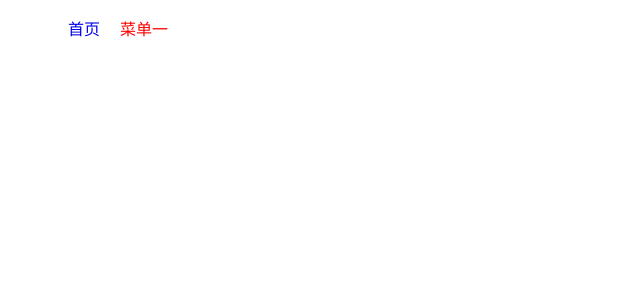
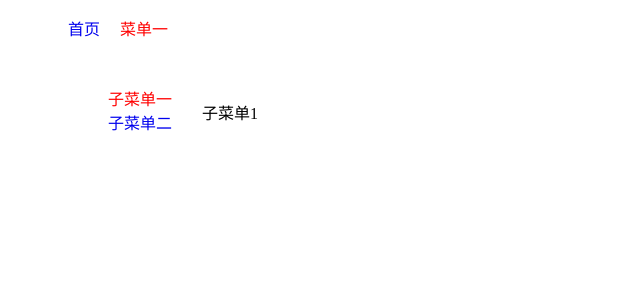
Before and after one commit to tuyamanke/vue-learning, a Vue app in the folder vue-demo/: page /#/menu1/submenu1 in a window 1280 px wide. Shown: the top 300 px of the page, without its empty margins (0-640 px from the left). Built offline with nearby package versions, Linux system fonts and the light colour scheme.

Commit message:
嵌套路由的使用

```diff
--- a/vue-demo/src/pages/Menu1.vue
+++ b/vue-demo/src/pages/Menu1.vue
@@ -1,15 +1,41 @@
 <template>
-    <div>
-      Menu1
+  <div class="main">
+    <div class="menu">
+      <ul>
+        <li>
+          <router-link to="/menu1/submenu1">子菜单一</router-link>
+        </li>
+        <li>
+          <router-link to="/menu1/submenu2">子菜单二</router-link>
+        </li>
+      </ul>
     </div>
+    <div class="content">
+      <router-view></router-view>
+    </div>
+  </div>
 </template>
 
 <script>
-    export default {
-        name: "Menu1"
-    }
+  export default {
+    name: "Menu1"
+  }
 </script>
 
 <style scoped>
+  .main {
+    display:flex;
+  }
+  ul li {
+    list-style-type: none;
+  }
 
+  ul li a {
+    text-decoration: none
+  }
+
+  .content {
+    clear: both;
+    padding: 30px;
+  }
 </style>
--- /dev/null
+++ b/vue-demo/src/pages/SubMenu1.vue
@@ -0,0 +1,15 @@
+<template>
+    <div>
+      子菜单1
+    </div>
+</template>
+
+<script>
+    export default {
+        name: "SubMenu1"
+    }
+</script>
+
+<style scoped>
+
+</style>
--- /dev/null
+++ b/vue-demo/src/pages/SubMenu2.vue
@@ -0,0 +1,15 @@
+<template>
+    <div>
+      子菜单2
+    </div>
+</template>
+
+<script>
+    export default {
+        name: "SubMenu2"
+    }
+</script>
+
+<style scoped>
+
+</style>
--- a/vue-demo/src/router/index.js
+++ b/vue-demo/src/router/index.js
@@ -3,6 +3,8 @@ import Vue from 'vue'
 import VueRouter from 'vue-router'
 import Index from '../pages/Index'
 import Menu1 from '../pages/Menu1'
+import SubMenu1 from '../pages/SubMenu1'
+import SubMenu2 from '../pages/SubMenu2'
 
 Vue.use(VueRouter);
 
@@ -11,16 +13,32 @@ export default new VueRouter({
   routes: [
     {
       path: '/index',
-      component: Index
+      component: Index,
     },
     {
       path: '/menu1',
-      component: Menu1
+      component: Menu1,
+      children: [
+        {
+          // 可以用绝对路由
+          path: '/menu1/submenu1',
+          component: SubMenu1
+        },
+        {
+          // 也可以用相对路由
+          path: 'submenu2',
+          component: SubMenu2
+        },
+        {
+          path: '/',
+          redirect: 'submenu1'
+        }
+      ]
     },
     // 配置默认路由重定向
     {
       path: '/',
       redirect: '/index'
-    }
+    },
   ]
 });
```
